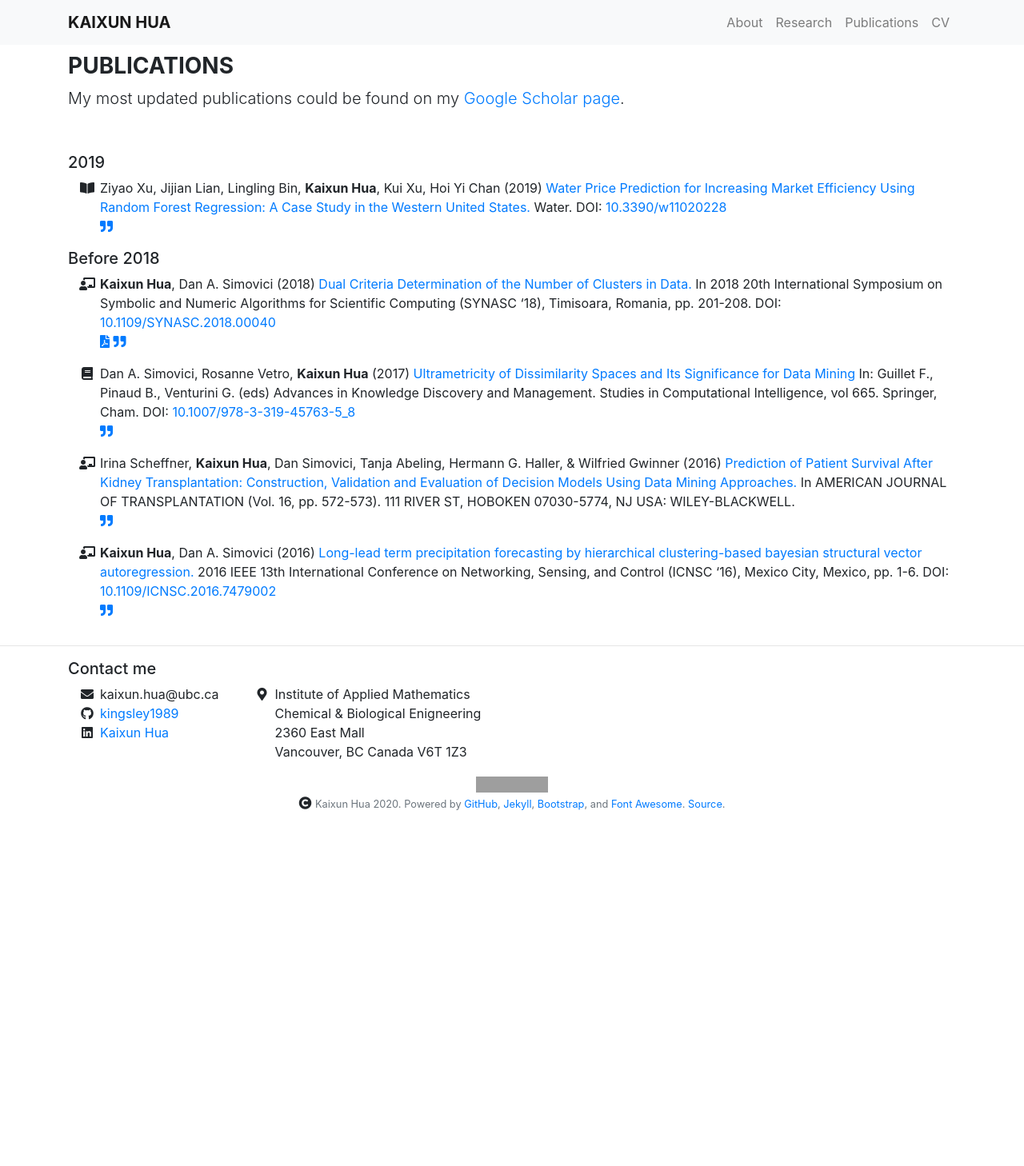
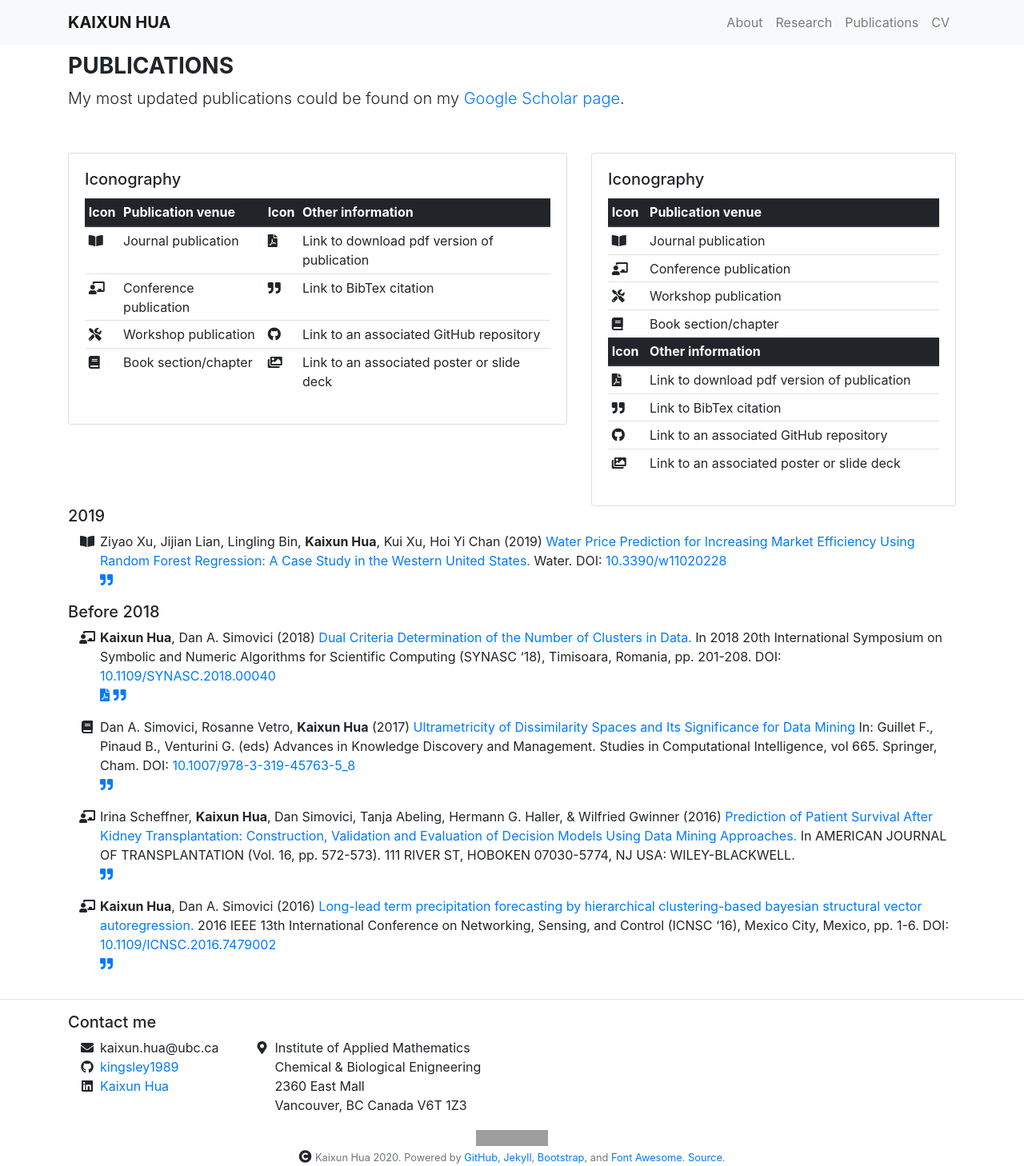
Before and after one commit to kingsley1989/kingsley1989.github.io, a Jekyll site: the page built from _pages/publications.md, in a window 1280 px wide. Shown: the whole page at 80% size. Built offline with Jekyll 4.4.1, drawn with Linux system fonts in a browser that asks for light colours; nearby versions of some CDN libraries; before the commit the page ends 1016 px from its top, so only the background shows below that; grey boxes are pictures that could not be loaded.

Commit message:
update pub layout

```diff
--- a/_layouts/publications.html
+++ b/_layouts/publications.html
@@ -15,6 +15,111 @@ layout: default
 <!-- Publication page content -->
 
 <div class="container">
+  <!-- This first row will contain a bit of explanatory text about how this page is organized and a table w/icon explanations. -->
+  <div class="row">
+    <!-- Icon definitions table -->
+    <div class="col">
+      <div class="card" id="iconography-table" style="width: 39rem;">
+        <div class="card-body">
+          <h5 class="card-title">Iconography</h5>
+          <table class="table table-sm">
+            <thead class="thead-dark">
+              <tr>
+                <th scope="col">Icon</th>
+                <th scope="col">Publication venue</th>
+                <th scope="col">Icon</th>
+                <th scope="col">Other information</th>
+              </tr>
+            </thead>
+            <tbody>
+              <tr>
+                <th scope="row">{{ site.data.icons.venue_journal_icon }}</th>
+                <td>Journal publication</td>
+                <th scope="row">{{ site.data.icons.pdf_icon }}</th>
+                <td>Link to download pdf version of publication</td>
+              </tr>
+              <tr>
+                <th scope="row">{{ site.data.icons.venue_conference_icon }}</th>
+                <td>Conference publication</td>
+                <th scope="row">{{ site.data.icons.bibtex_icon }}</th>
+                <td>Link to BibTex citation</td>
+              </tr>
+              <tr>
+                <th scope="row">{{ site.data.icons.venue_workshop_icon }}</th>
+                <td>Workshop publication</td>
+                <th scope="row">{{ site.data.icons.github_repository_icon }}</th>
+                <td>Link to an associated GitHub repository</td>
+              </tr>
+              <tr>
+                <th scope="row">{{ site.data.icons.venue_book_icon }}</th>
+                <td>Book section/chapter</td>
+                <th scope="row">{{ site.data.icons.presentation_icon }}</th>
+                <td>Link to an associated poster or slide deck</td>
+              </tr>
+            </tbody>
+          </table>
+        </div>
+      </div>
+    </div>
+
+    <div class="col">
+      <div class="card" id="iconography-table">
+        <div class="card-body">
+          <h5 class="card-title">Iconography</h5>
+          <table class="table table-sm">
+            <thead class="thead-dark">
+              <tr>
+                <th scope="col">Icon</th>
+                <th scope="col">Publication venue</th>
+              </tr>
+            </thead>
+            <tbody>
+              <tr>
+                <th scope="row">{{ site.data.icons.venue_journal_icon }}</th>
+                <td>Journal publication</td>
+              </tr>
+              <tr>
+                <th scope="row">{{ site.data.icons.venue_conference_icon }}</th>
+                <td>Conference publication</td>
+              </tr>
+              <tr>
+                <th scope="row">{{ site.data.icons.venue_workshop_icon }}</th>
+                <td>Workshop publication</td>
+              </tr>
+              <tr>
+                <th scope="row">{{ site.data.icons.venue_book_icon }}</th>
+                <td>Book section/chapter</td>
+              </tr>
+            </tbody>
+            <thead class="thead-dark">
+              <tr>
+                <th scope="col">Icon</th>
+                <th scope="col">Other information</th>
+              </tr>
+            </thead>
+            <tbody>
+              <tr>
+                <th scope="row">{{ site.data.icons.pdf_icon }}</th>
+                <td>Link to download pdf version of publication</td>
+              </tr>
+              <tr>
+                <th scope="row">{{ site.data.icons.bibtex_icon }}</th>
+                <td>Link to BibTex citation</td>
+              </tr>
+              <tr>
+                <th scope="row">{{ site.data.icons.github_repository_icon }}</th>
+                <td>Link to an associated GitHub repository</td>
+              </tr>
+              <tr>
+                <th scope="row">{{ site.data.icons.presentation_icon }}</th>
+                <td>Link to an associated poster or slide deck</td>
+              </tr>
+            </tbody>
+          </table>
+        </div>
+      </div>
+    </div>
+  </div>
   <!-- This next enumerates all publications listed in publications.yml by category. -->
   <div class="row">
     <div class="col">
```
